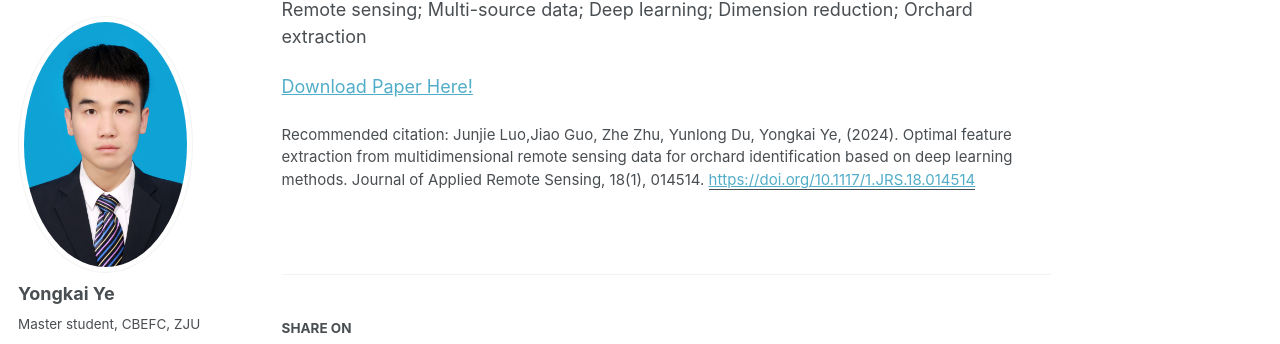
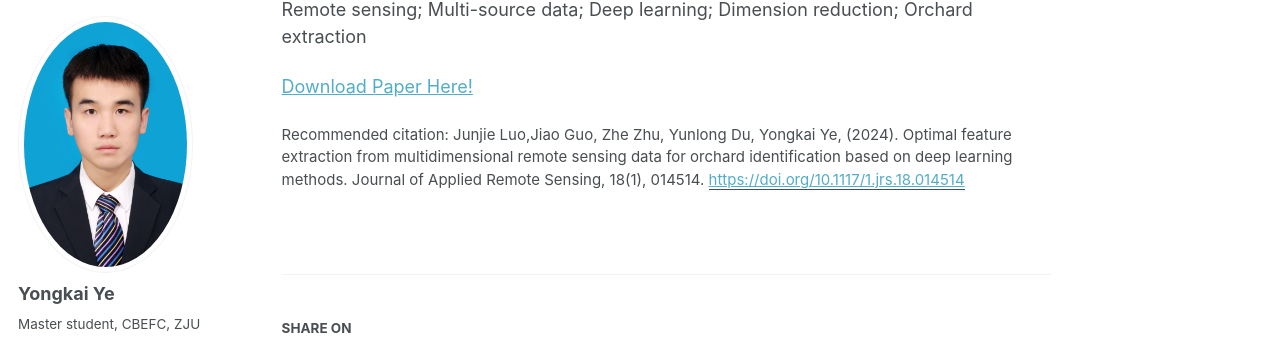
Before and after one commit to Yongkai-Ye/Yongkai-Ye.github.io, a Jekyll site: the page built from _publications/2024-February-nwafu-paper-4.md, in a window 1280 px wide and 900 px high, scrolled down 876 px. Shown: the part 90-434 px from the top of the window. Built offline with Jekyll 4.4.1, drawn with Linux system fonts in a browser that asks for light colours; some web fonts are replaced.

```diff
--- a/_publications/2024-February-nwafu-paper-4.md
+++ b/_publications/2024-February-nwafu-paper-4.md
@@ -5,7 +5,7 @@ permalink: /publications/2024-February-nwafu-paper-4
 excerpt: 'This paper is about providing two neural networks that fuse stack autoencoder and convolutional neural network (CNN) at one-dimension and three-dimension, namely one-dimension and three-dimension fusion stacked autoencoder (FSA) and CNN networks (1D-FSA-CNN and 3D-FSA-CNN) for orchard identification.'
 date: 2024-07-01
 venue: 'Journal of Applied Remote Sensing'
-paperurl: 'https://doi.org/10.1117/1.JRS.18.014514'
+paperurl: 'https://doi.org/10.1117/1.jrs.18.014514'
 citation: 'Junjie Luo,Jiao Guo, Zhe Zhu, Yunlong Du, Yongkai Ye, (2024). Optimal feature extraction from multidimensional remote sensing data for orchard identification based on deep learning methods. Journal of Applied Remote Sensing, 18(1), 014514.'
 ---
 
@@ -21,4 +21,4 @@ Keywords
 ======
 Remote sensing; Multi-source data; Deep learning; Dimension reduction; Orchard extraction
 
-[Download Paper Here!](https://doi.org/10.1117/1.JRS.18.014514)
+[Download Paper Here!](https://doi.org/10.1117/1.jrs.18.014514)
```
